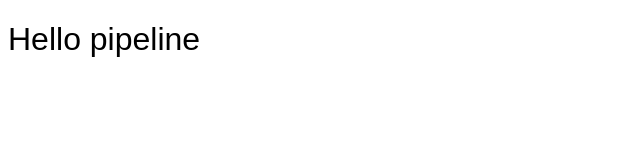
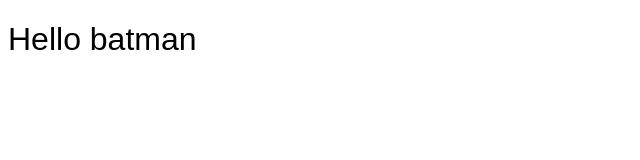
Before and after one commit to ramyaachanta/dockerpipeline, a plain HTML site: page index.html in a window 1280 px wide. Shown: the full height of the page, 0-640 px from the left. Drawn offline with Linux system fonts and the light colour scheme.

Commit message:
Update index.html

```diff
--- a/index.html
+++ b/index.html
@@ -15,7 +15,7 @@
 <body>
 
     <h1>
-        Hello pipeline
+        Hello batman
     </h1>
 
 </body>
```
